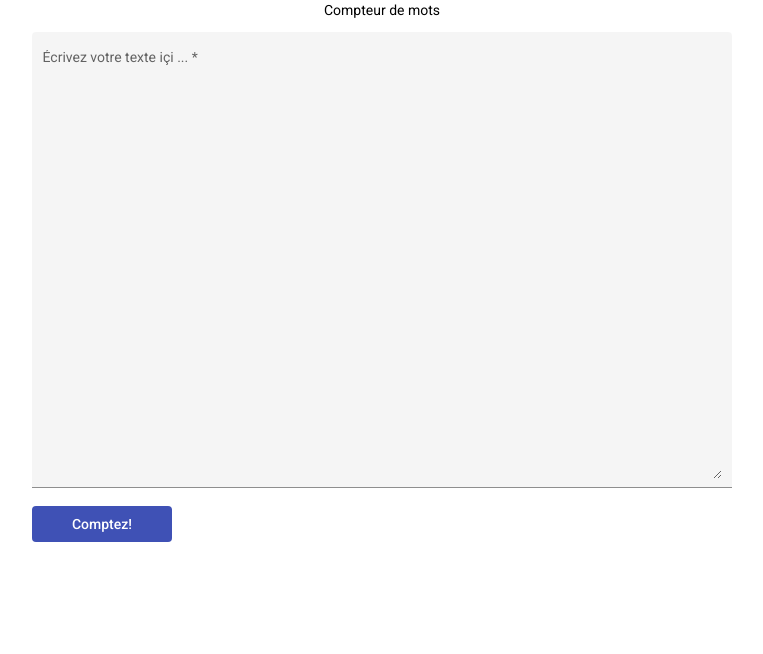
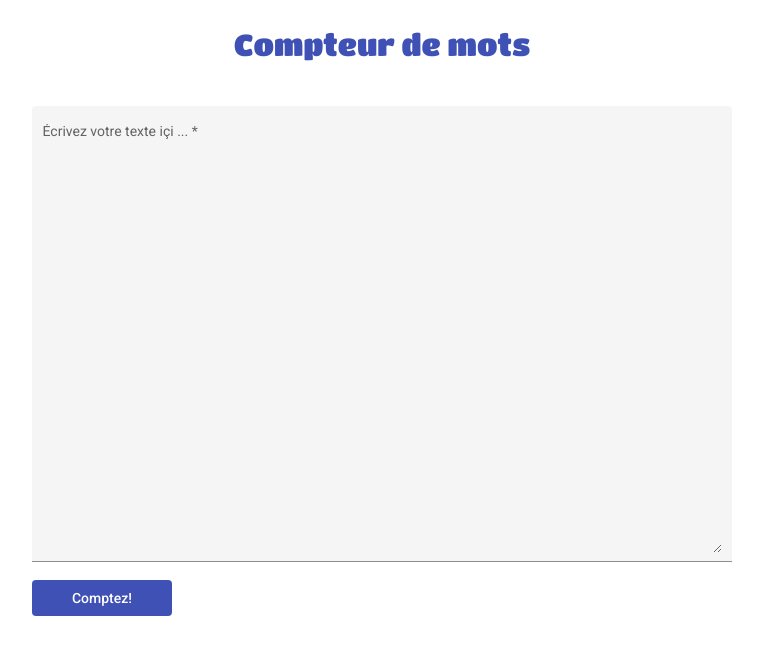
Before and after one commit to Yasedo-03/word-counter, an Angular app: page / in a window 1280 px wide. Shown: the top 654 px of the page, without its empty margins (258-1021 px from the left). Built offline with nearby package versions, Linux system fonts and the light colour scheme.

Commit message:
_font adding Font Title

```diff
--- a/src/app/app.component.css
+++ b/src/app/app.component.css
@@ -7,4 +7,5 @@ body {
     display: flex;
     flex-direction: column;
     align-items: center;
+    padding-top: 2em;
 }
--- a/src/app/form/form.component.ts
+++ b/src/app/form/form.component.ts
@@ -55,7 +55,7 @@ export class FormComponent implements OnInit {
 
   ngOnInit(): void {
     this.myForm = new FormGroup({
-      text: new FormControl('', [Validators.required, Validators.maxLength(500)]),
+      text: new FormControl('', [Validators.required]),
     });
 
   }
--- a/src/app/header/header.component.css
+++ b/src/app/header/header.component.css
@@ -0,0 +1,12 @@
+@font-face {
+    font-family: "TitanOne";
+    src: url(../../assets/fonts/TitanOne-Regular.ttf);
+}
+
+
+h1 {
+    font-family: "TitanOne", Arial, Helvetica, sans-serif;
+    font-size: 30px;
+    padding-bottom: 1em;
+    color: #3f51b5;
+}
--- a/src/app/header/header.component.html
+++ b/src/app/header/header.component.html
@@ -1 +1 @@
-<p>Compteur de mots</p>
+<h1>Compteur de mots</h1>
```
Also changed, not shown: src/assets/fonts/TitanOne-Regular.ttf (added).
